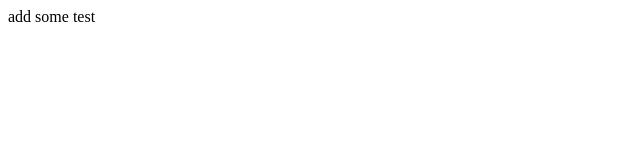
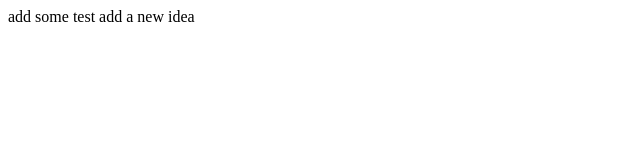
Before and after one commit to youNoe/hello, a plain HTML site: page index.html in a window 1280 px wide. Shown: the whole page, without its empty margins (0-640 px from the left). Drawn offline with Linux system fonts and the light colour scheme.

Commit message:
add a new idea

```diff
--- a/index.html
+++ b/index.html
@@ -6,5 +6,6 @@
 </head>
 <body>
   add some test
+  add a new idea
 </body>
 </html>
```
